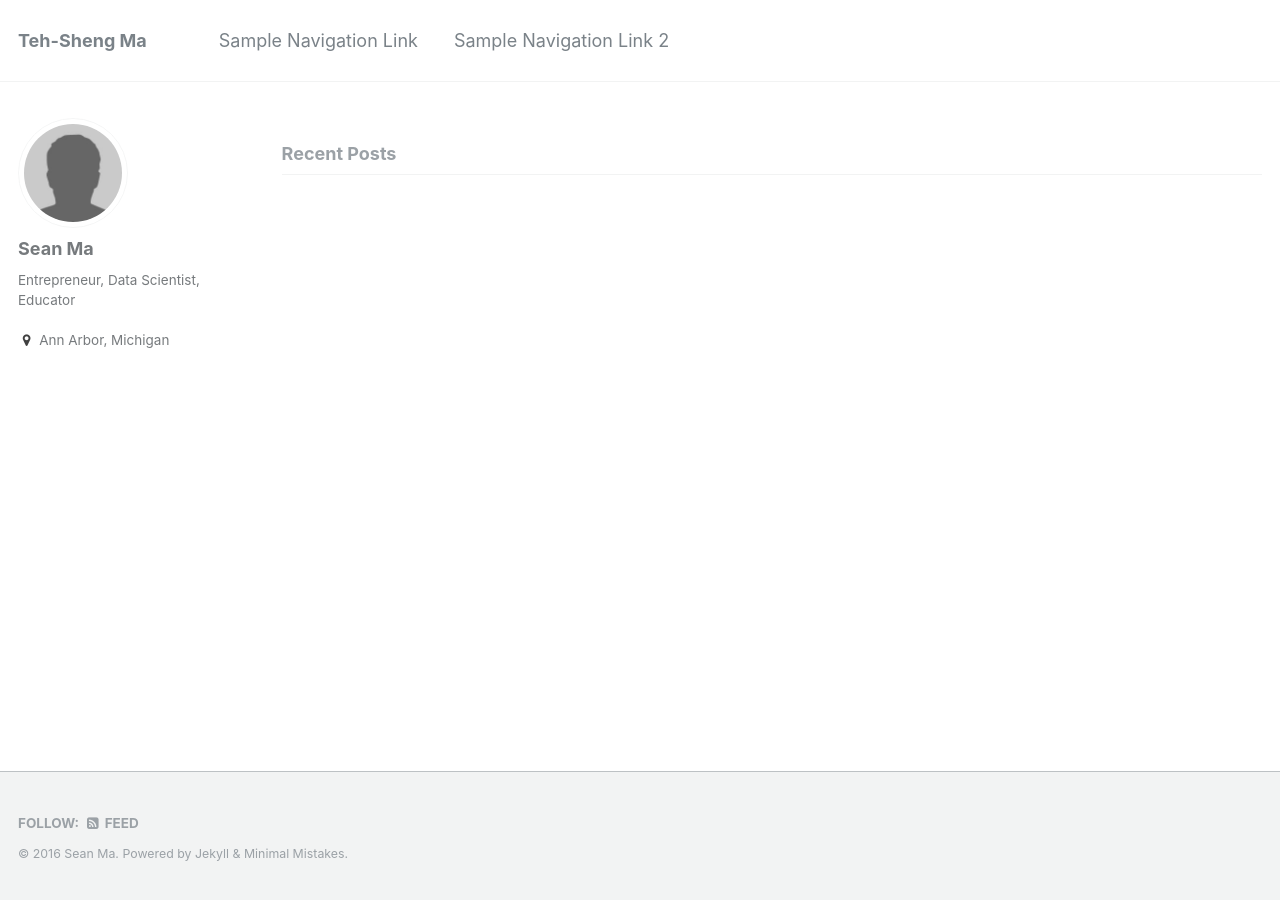
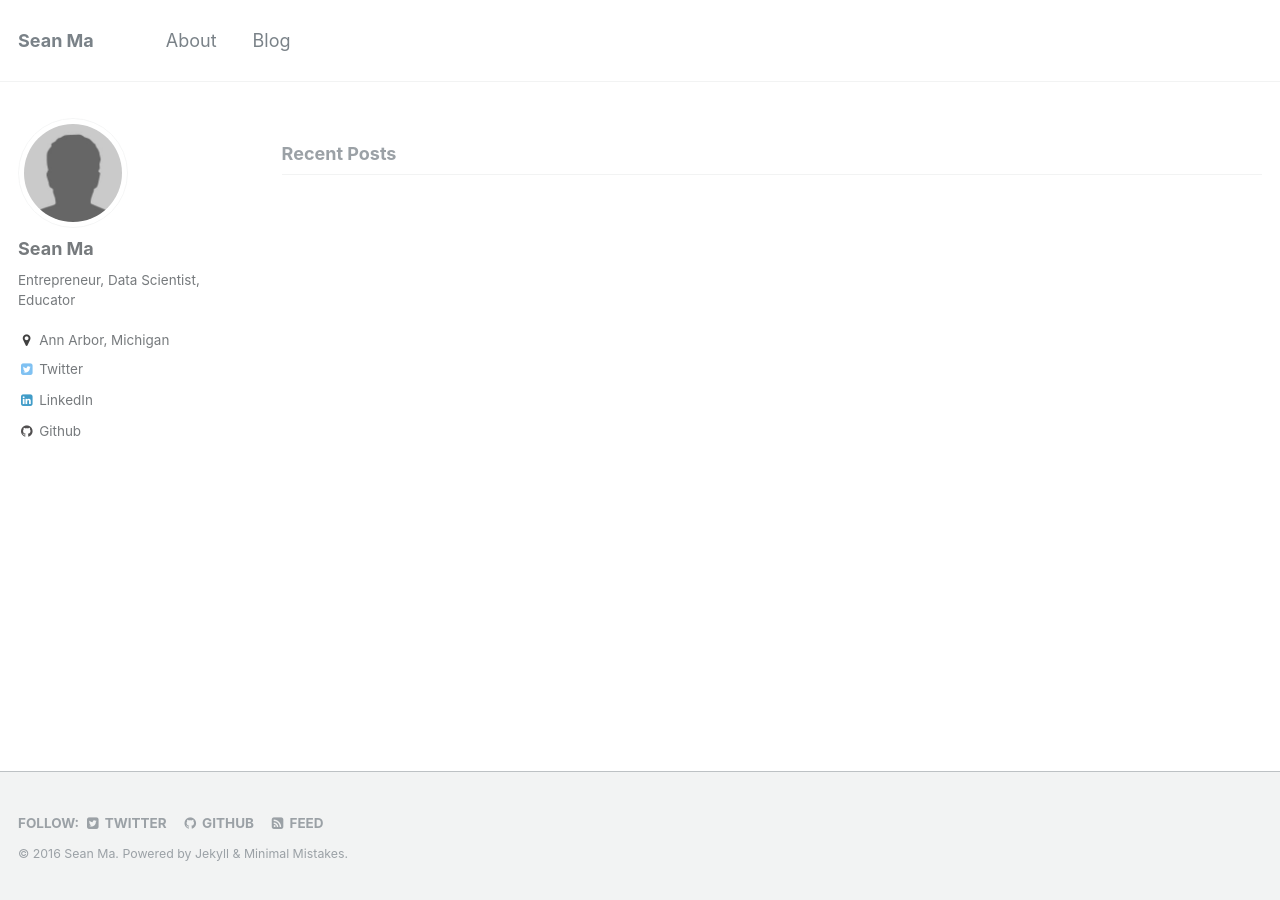
Before and after one commit to seantma/seantma.github.io, a Jekyll site: the page built from index.html, in a window 1280 px wide. Built offline with Jekyll 4.4.1, drawn with Linux system fonts in a browser that asks for light colours; the list of posts is cut into pages by our own code.

Commit message:
updated navigation links & more settings in config.yml

```diff
--- a/_config.yml
+++ b/_config.yml
@@ -7,7 +7,7 @@
 
 # Site Settings
 locale                   : "en"
-title                    : "Teh-Sheng Ma"
+title                    : "Sean Ma"
 title_separator          : "-"
 name                     : "Sean Ma"
 description              : "thoughts on data science, entrepreneurship education & experiments"
@@ -55,7 +55,7 @@ yandex_site_verification :
 
 # Social Sharing
 twitter:
-  username               :
+  username               : "_seantma"
 facebook:
   username               :
   app_id                 :
@@ -89,18 +89,18 @@ author:
   flickr           :
   facebook         :
   foursquare       :
-  github           :
+  github           : "seantma"
   google_plus      :
   keybase          :
   instagram        :
   lastfm           :
-  linkedin         :
+  linkedin         : "https://www.linkedin.com/in/seantma"
   pinterest        :
   soundcloud       :
   stackoverflow    : # http://stackoverflow.com/users/123456/username
   steam            :
   tumblr           :
-  twitter          :
+  twitter          : "_seantma"
   vine             :
   weibo            :
   xing             :
--- a/_data/navigation.yml
+++ b/_data/navigation.yml
@@ -1,7 +1,7 @@
 # main links links
 main:
-  - title: "Sample Navigation Link"
+  - title: "About"
+    url: /
+
+  - title: "Blog"
     url: https://mmistakes.github.io/minimal-mistakes/docs/navigation/
-
-  - title: "Sample Navigation Link 2"
-    url: /
```
